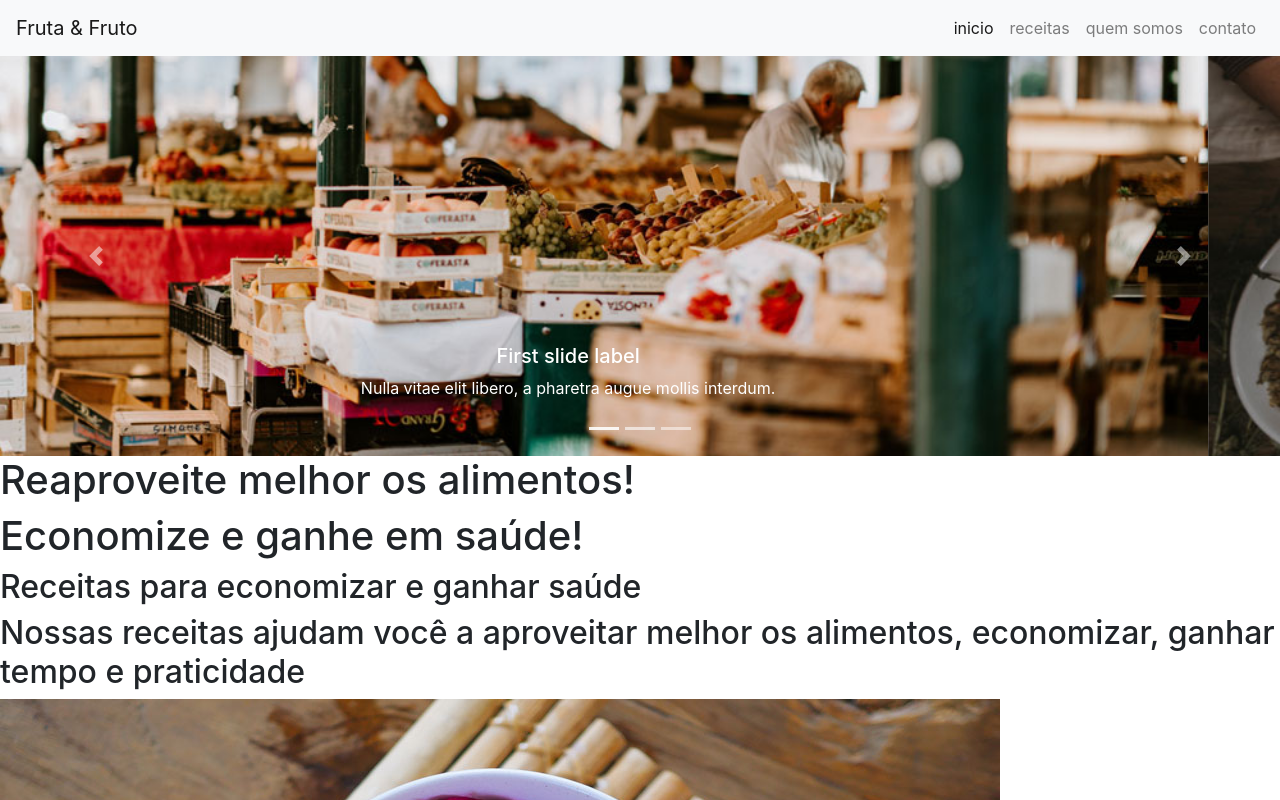
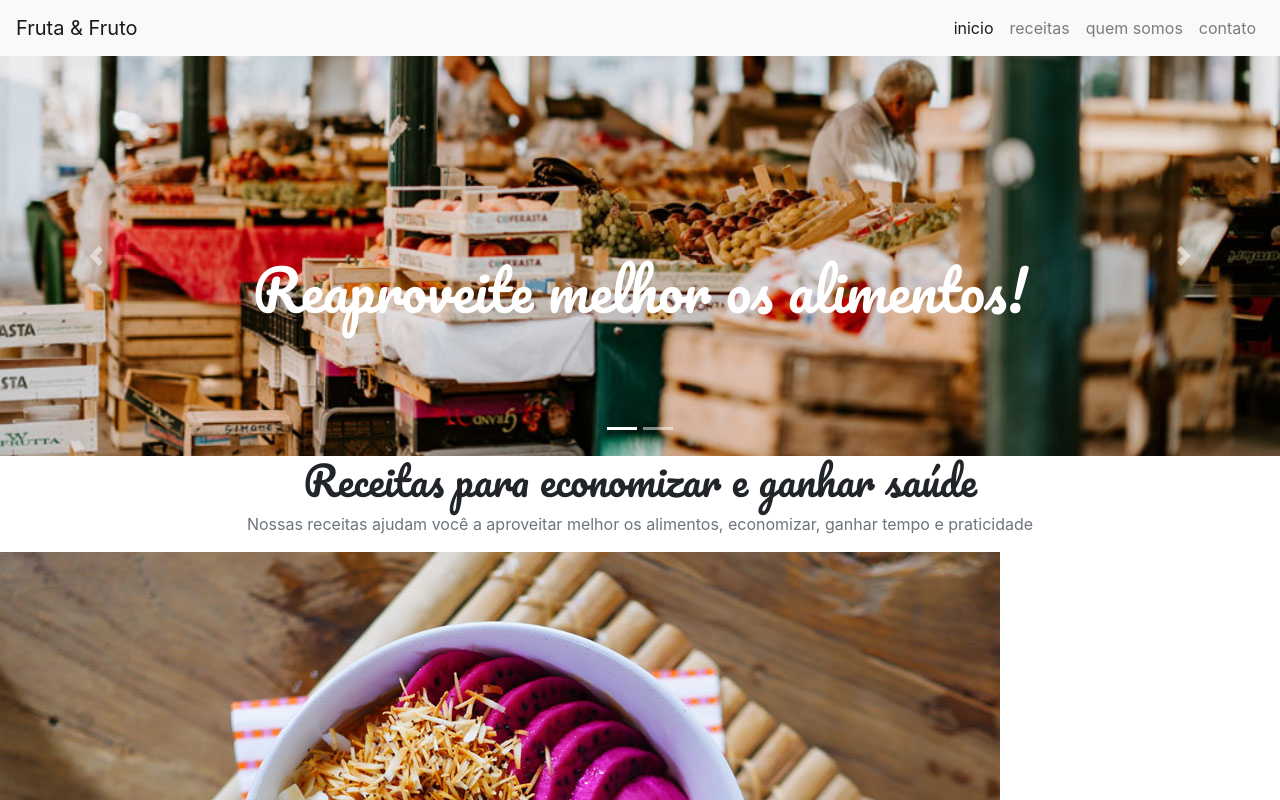
Before and after one commit to Marco-25/Bootstrap-4-Criando-uma-landing-page-responsiva, a plain HTML site: page index.html in a window 1280 px wide. Shown: the top 800 px of the page. Drawn offline with nearby package versions, Linux system fonts and the light colour scheme.

Commit message:
finalado carrossel

```diff
--- a/index.html
+++ b/index.html
@@ -5,7 +5,9 @@
   <meta charset="utf-8">
   <meta name="viewport" content="width=device-width, initial-scale=1">
   <title>fruta e fruto</title>
+  <link href="https://fonts.googleapis.com/css2?family=Pacifico&display=swap" rel="stylesheet">
   <link rel="stylesheet" type="text/css" href="src/style.css">
+  <link rel="preconnect" href="https://fonts.gstatic.com">
   <link rel="stylesheet" href="https://stackpath.bootstrapcdn.com/bootstrap/4.3.1/css/bootstrap.min.css" integrity="sha384-ggOyR0iXCbMQv3Xipma34MD+dH/1fQ784/j6cY/iJTQUOhcWr7x9JvoRxT2MZw1T" crossorigin="anonymous">
 </head>
 
@@ -30,26 +32,22 @@
 
 <carousel>
   <div class="bd-example">
-    <div id="carouselExampleCaptions" class="carousel slide" data-ride="carousel">
+    <div id="carouselExampleCaptions" class="carousel slide" data-interval="6000" data-ride="carousel">
       <ol class="carousel-indicators">
         <li data-target="#carouselExampleCaptions" data-slide-to="0" class="active"></li>
         <li data-target="#carouselExampleCaptions" data-slide-to="1"></li>
-        <li data-target="#carouselExampleCaptions" data-slide-to="2"></li>
       </ol>
       <div class="carousel-inner">
         <div class="carousel-item active">
           <img src="src/img/carrossel-img1.jpg" class="d-block w-100 imagem-carrossel-um" alt="...">
-          <div class="carousel-caption d-none d-md-block">
-            <h5>First slide label</h5>
-            <p>Nulla vitae elit libero, a pharetra augue mollis interdum.</p>
+          <div class="carousel-caption d-none d-md-block h-50">
+            <h1 class="fonte-titulo display-4">Reaproveite melhor os alimentos!</h1>
           </div>
         </div>
         <div class="carousel-item">
           <img src="src/img/carrossel-img2.jpg" class="d-block w-100 imagem-carrossel-dois" alt="...">
-          <div class="carousel-caption d-none d-md-block">
-            <h5>Second slide label</h5>
-            <p>Lorem ipsum dolor sit amet, consectetur adipiscing elit.</p>
-          </div>
+          <div class="carousel-caption d-none d-md-block h-50">
+            <h1 class="fonte-titulo display-4">Economize e ganhe em saúde!</h1>
         </div>
       </div>
       <a class="carousel-control-prev" href="#carouselExampleCaptions" role="button" data-slide="prev">
@@ -64,13 +62,8 @@
   </div>
 </carousel>
 
-  <title>fruto & fruta</title>
-
-  <h1>Reaproveite melhor os alimentos!</h1>
-  <h1>Economize e ganhe em saúde!</h1>
-
-  <h2>Receitas para economizar e ganhar saúde</h2>
-  <h2>Nossas receitas ajudam você a aproveitar melhor os alimentos, economizar, ganhar tempo e praticidade</h2>
+  <h1 class="text-center fonte-titulo ">Receitas para economizar e ganhar saúde</h1>
+  <p class="text-center text-secondary">Nossas receitas ajudam você a aproveitar melhor os alimentos, economizar, ganhar tempo e praticidade</p>
 
   <img src="src/img/receita-abacate.jpg" alt="tigela com salada de abacate, vista superior">
   <h3>Tigela de abacate</h3>
--- a/src/style.css
+++ b/src/style.css
@@ -10,3 +10,7 @@
     /**object-position: 0 80%;**/
     height: 400px;
 }
+
+.fonte-titulo {
+    font-family: 'Pacifico', cursive;
+}
```
